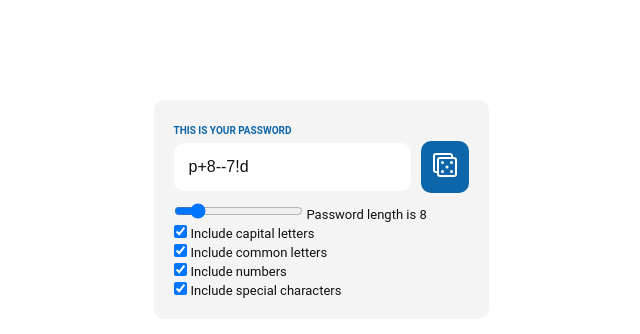
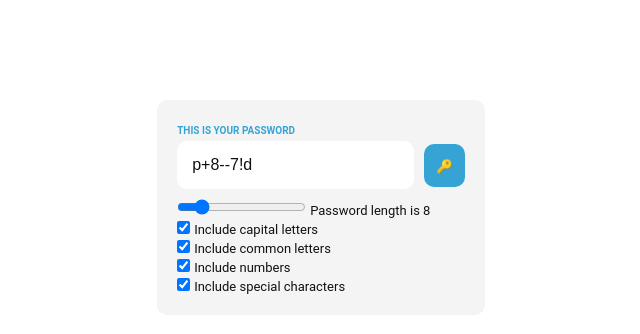
Before and after one commit to kenicenoel/PasswordGenie, a plain HTML site: page index.html in a window 1280 px wide. Shown: the whole page, without its empty margins (319-959 px from the left). Drawn offline with Linux system fonts and the light colour scheme.

Commit message:
More visual tweaks

```diff
--- a/assets/style.css
+++ b/assets/style.css
@@ -7,7 +7,7 @@
 :root {
     --primary-bg: #ffffff;
     --card-bg: #f4f4f4;
-    --primary-accent: #0d66aa;
+    --primary-accent: #35a4d4;
     --password-fontsize: 16px;
     --password-color: #111;
 }
@@ -76,6 +76,14 @@ header {
     background: #619dcc;
 }
 
+.card__btn button {
+    background: transparent;
+    border: none;
+    color: #fff;
+    font-weight: 500;
+    cursor: pointer;
+}
+
 
 
 .card__password-options label {
--- a/index.html
+++ b/index.html
@@ -19,7 +19,7 @@
                 <div class="card__passwordContainer">
                     <input type="text" id="card__password-field">
                     <div class="card__btn" onclick="generatePassword()">
-                        <img src="assets/images/board-game.svg" alt="Board Game">
+                        <button>🔑</button>
                     </div>
                 </div>
                 <div class="card__password-options">
```
